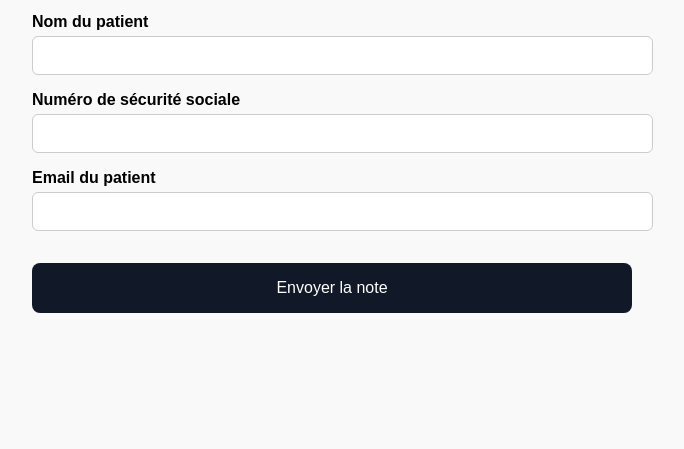
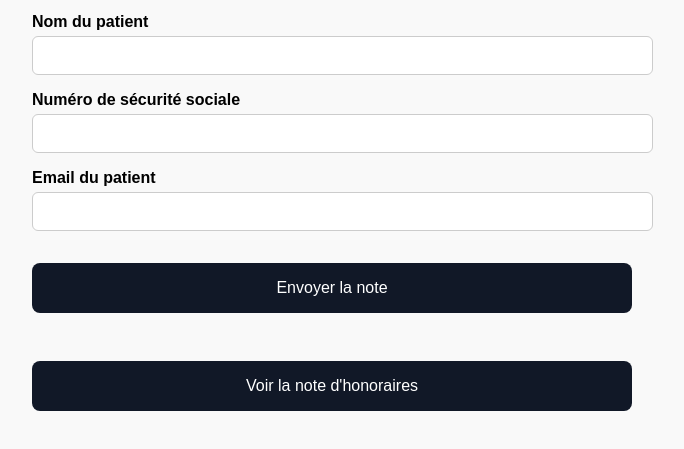
Before and after one commit to OpciobyPO/eliseapp, a website: page public/index.html in a window 1280 px wide. Shown: the part 209-658 px from the top of the page, without its empty margins (308-992 px from the left). Drawn offline with Linux system fonts and the light colour scheme.

Commit message:
Update index.html

```diff
--- a/public/index.html
+++ b/public/index.html
@@ -98,5 +98,8 @@
         }
       });
     </script>
+    <button type="button" onclick="window.open('note.html', '_blank')">
+  Voir la note d'honoraires
+    </button>
   </body>
 </html>
```
